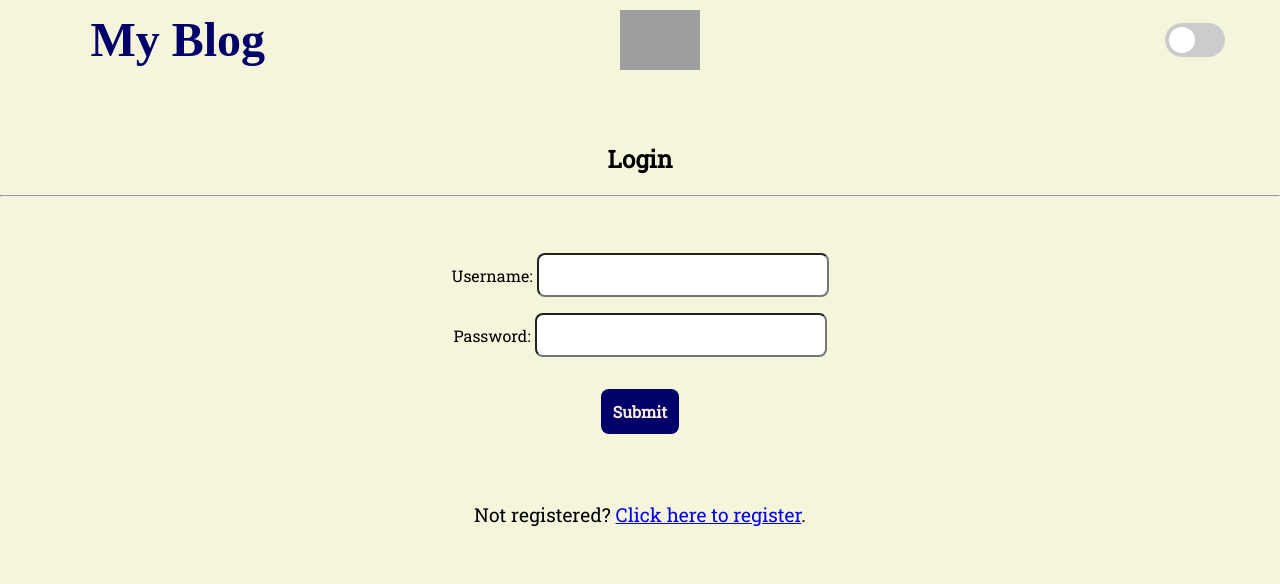
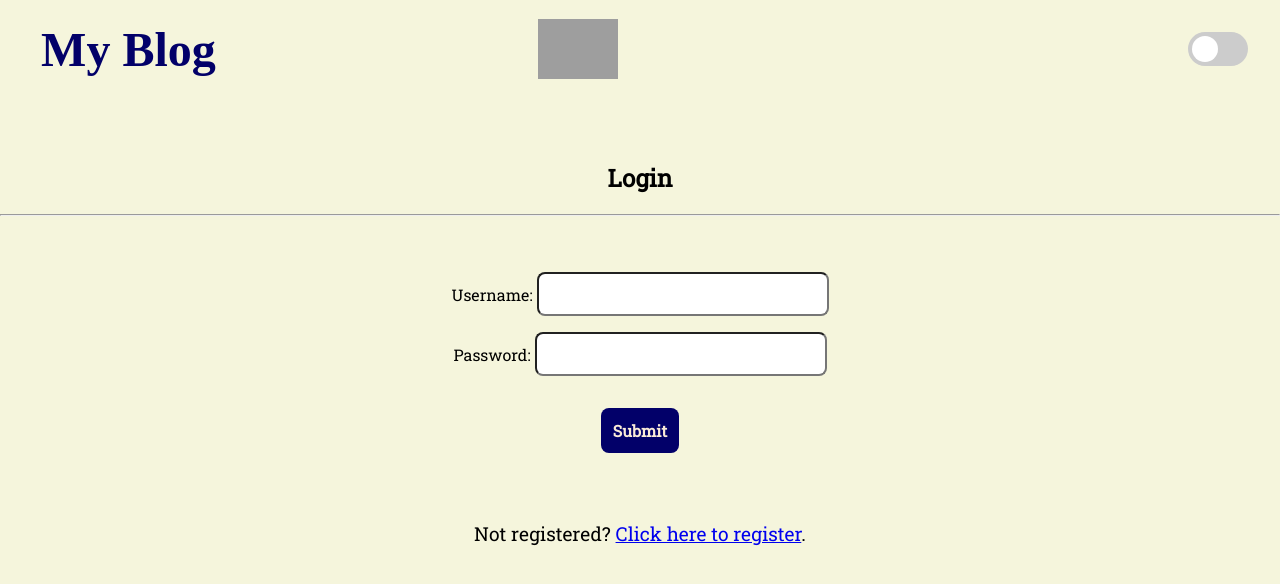
Before and after one commit to salman-ar-sar/my-blog, a React (Create React App) app: page /login in a window 1280 px wide. Shown: the top 584 px of the page. Built offline with nearby package versions, Linux system fonts and the light colour scheme; grey boxes are pictures that could not be loaded; a web font is replaced by a local one.

Commit message:
Add styles to container

```diff
--- a/src/components/NavBar.scss
+++ b/src/components/NavBar.scss
@@ -3,14 +3,6 @@
 
 nav {
   margin-bottom: 4rem;
-  .pageLink {
-    grid-column: 8;
-    justify-self: end;
-  }
-  .profileButton {
-    grid-column: 7;
-    justify-self: end;
-  }
   &.dark {
     .logo {
       color: $primaryColor;
@@ -42,7 +34,8 @@ nav {
   }
 
   ul {
-    margin-top: 0;
+    margin: 0;
+    padding: 0;
     list-style: none;
     @include gridCenter;
     grid-template-columns: repeat(9, 1fr);
@@ -54,8 +47,17 @@ nav {
   }
 
   .themeToggle {
-    margin-right: 2rem;
-    grid-column: 9;
+    margin: 2rem;
+    grid-column: 10;
+  }
+
+  .buttonContainer {
+    grid-column: 8 / 10;
+    justify-self: end;
+    display: flex;
+    flex-flow: row wrap;
+    align-items: center;
+    gap: 2rem;
   }
 
   a {
```
